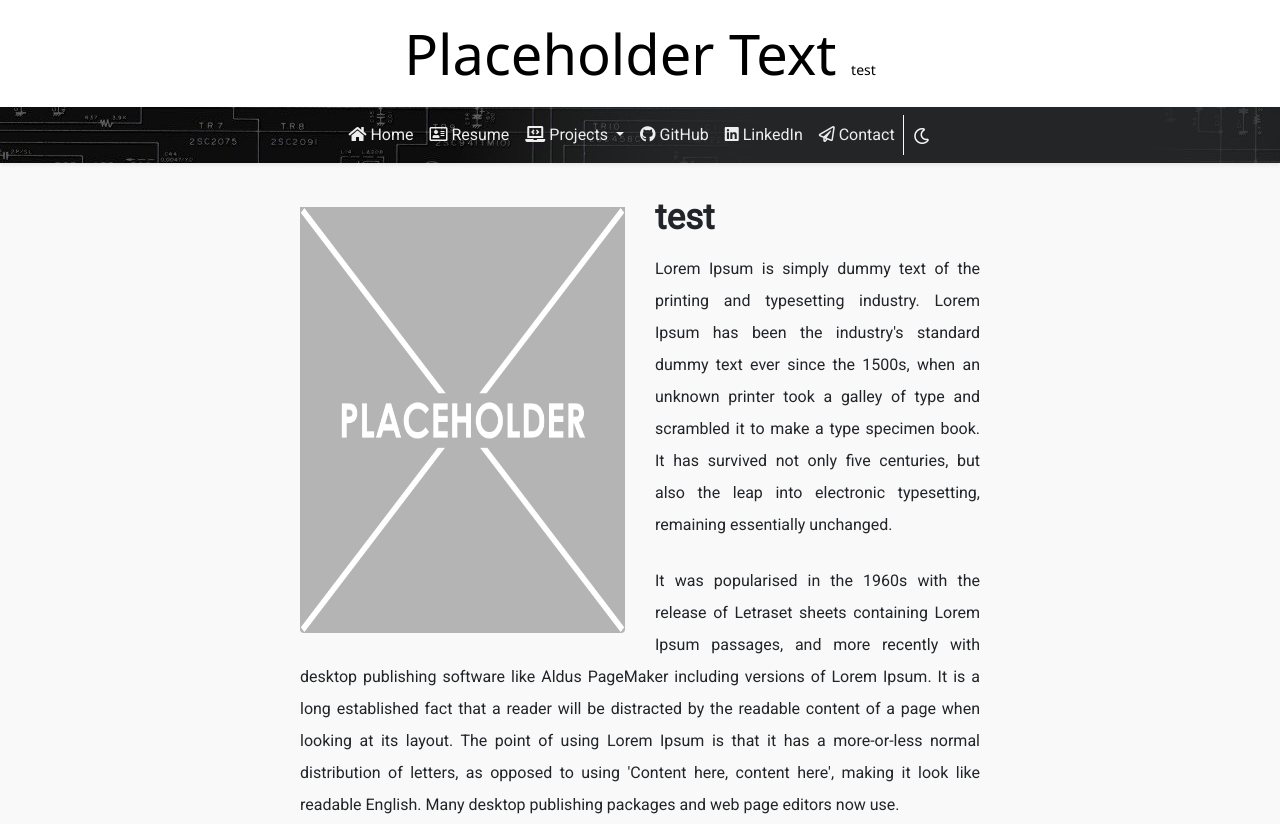
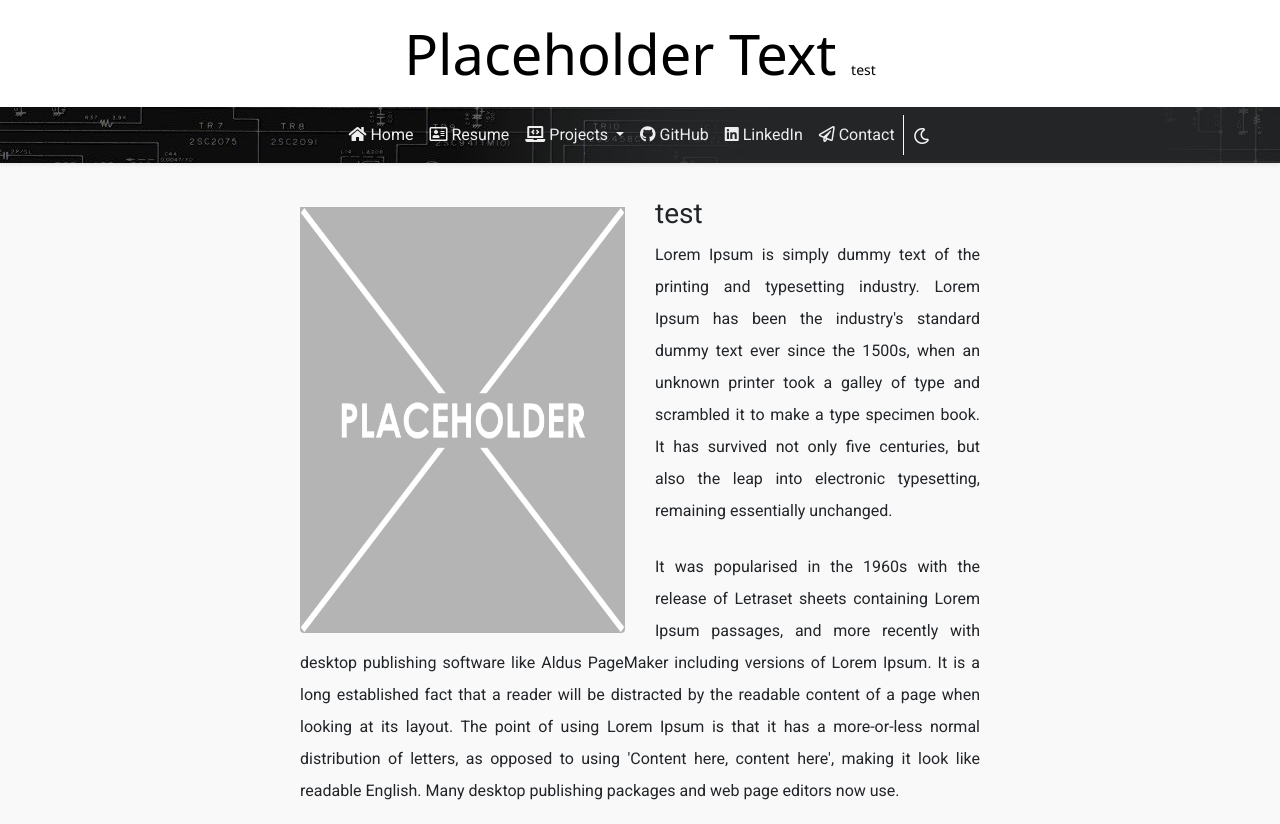
Before and after one commit to 44ghz/44ghz.github.io, a plain HTML site: page index.html in a window 1280 px wide. Shown: the top 824 px of the page. Drawn offline with nearby package versions, Linux system fonts and the light colour scheme.

Commit message:
Changed font size

```diff
--- a/index.html
+++ b/index.html
@@ -29,7 +29,7 @@
 	<!-- Introduction -->
 	<div class="wrapper" style="padding-bottom: 100px">
 	  <img alt="Placeholder" src="img/placeholder.png" class="rounded portrait img-fluid">
-		<p style="font-weight: bold; font-size: 35px; font-family: 'Roboto';">test</p>
+		<h3 style="padding-top: 14px;">test</h3>
 		<p>
 			Lorem Ipsum is simply dummy text of the printing and typesetting industry.
 			Lorem Ipsum has been the industry's standard dummy text ever since the 1500s, when an unknown printer took a galley of type and scrambled it to make a type specimen book.
```
